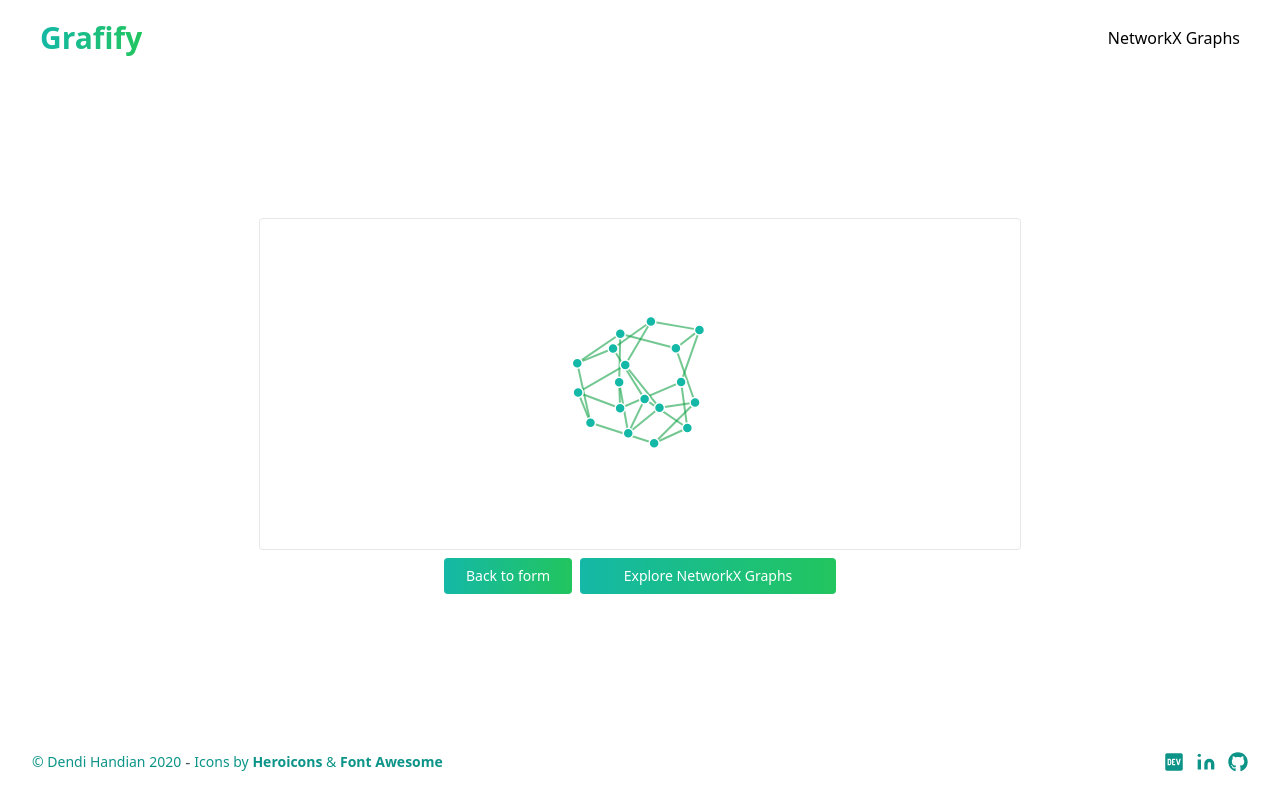
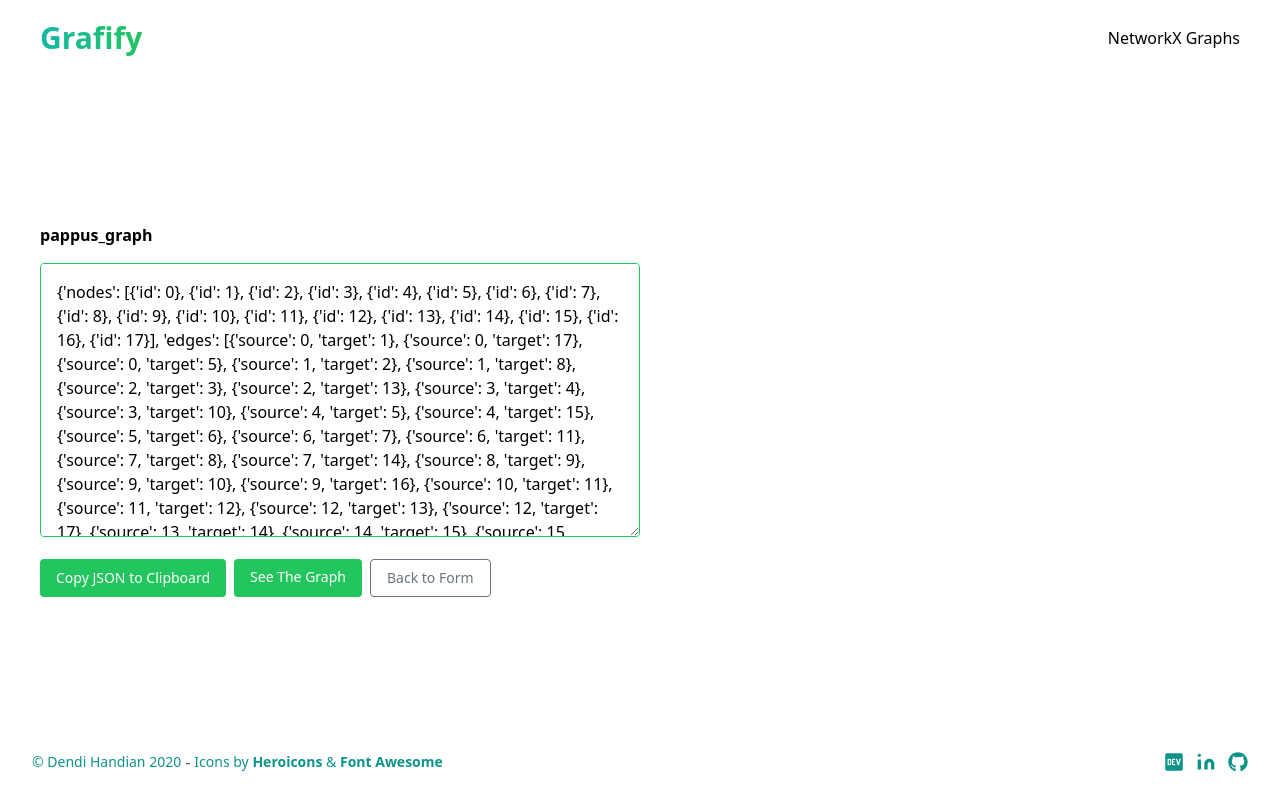
Before and after one commit to dendihandian/grafify, a Flask app: page /networkx-graphs/pappus_graph in a window 1280 px wide. Run offline with Flask 2, Linux system fonts and the light colour scheme; style sheets or scripts are compiled from the project's sources; some libraries are stand-ins or nearby versions.

Commit message:
persist graph form data, nx graph json page, enhance project structure

```diff
--- /dev/null
+++ b/app/blueprints/networkx_blueprint.py
@@ -0,0 +1,66 @@
+from flask import Blueprint, render_template
+from datetime import datetime
+from app.utilities.graph_selector import graph_selector
+
+networkx_blueprint = Blueprint('networkx_blueprint', __name__,
+                        template_folder='templates')
+
+@networkx_blueprint.route('/networkx-graphs')
+def nx_graph_list():
+    return render_template('networkx-graphs.html', today=datetime.today())
+
+@networkx_blueprint.route('/networkx-graphs/<graph_name>')
+def nx_graph_show(graph_name):
+
+    graph = {
+        'nodes': [],
+        'edges': []
+    }
+
+    nx_graph = graph_selector(graph_name)
+
+    if (nx_graph):
+        for node in nx_graph.nodes():
+            graph['nodes'].append({
+                'id': node
+            })
+
+        for edge in nx_graph.edges():
+            graph['edges'].append({
+                'source': edge[0],
+                'target': edge[1]
+            })
+
+    return render_template('networkx-graph-json.html',
+        graph=graph,
+        graph_name=graph_name,
+        today=datetime.today()
+    )
+
+@networkx_blueprint.route('/networkx-graphs/<graph_name>/result')
+def nx_graph_result(graph_name):
+
+    graph = {
+        'nodes': [],
+        'edges': []
+    }
+
+    nx_graph = graph_selector(graph_name)
+
+    if (nx_graph):
+        for node in nx_graph.nodes():
+            graph['nodes'].append({
+                'id': node
+            })
+
+        for edge in nx_graph.edges():
+            graph['edges'].append({
+                'source': edge[0],
+                'target': edge[1]
+            })
+
+    return render_template('result.html',
+        graph=graph,
+        graph_name=graph_name,
+        today=datetime.today()
+    )
--- a/app/blueprints/nx_generators.py
+++ /dev/null
@@ -1,39 +0,0 @@
-from flask import Blueprint, render_template
-from datetime import datetime
-from app.blueprints.graph_selector import graph_selector
-
-nx_generators = Blueprint('nx_generators', __name__,
-                        template_folder='templates')
-
-@nx_generators.route('/networkx-graphs')
-def nx_graph_list():
-    return render_template('networkx-graphs.html', today=datetime.today())
-
-@nx_generators.route('/networkx-graphs/<graph_name>')
-def nx_graph_show(graph_name):
-
-    graph = {
-        'nodes': [],
-        'edges': []
-    }
-
-    nx_graph = graph_selector(graph_name)
-
-    if (nx_graph):
-        for node in nx_graph.nodes():
-            graph['nodes'].append({
-                'id': node
-            })
-
-        for edge in nx_graph.edges():
-            graph['edges'].append({
-                'source': edge[0],
-                'target': edge[1]
-            })
-
-    return render_template('result.html',
-        graph=graph,
-        graph_name=graph_name,
-        # networkx=True,
-        today=datetime.today()
-    )
--- a/main.py
+++ b/main.py
@@ -3,7 +3,7 @@ from datetime import datetime
 from networkx import convert, Graph, generators
 from flask import Flask, render_template, request, jsonify, flash, redirect
 
-from app.blueprints.nx_generators import nx_generators
+from app.blueprints.networkx_blueprint import networkx_blueprint
 from config.app import APP_DEBUG, APP_SECRET_KEY
 
 app = Flask(__name__)
@@ -44,7 +44,7 @@ def result():
     )
 
 
-app.register_blueprint(nx_generators)
+app.register_blueprint(networkx_blueprint)
 
 if __name__ == "__main__":
     app.run(debug=APP_DEBUG)
--- a/package.json
+++ b/package.json
@@ -28,8 +28,9 @@
   },
   "homepage": "https://github.com/dendihandian/grafify#readme",
   "devDependencies": {
+    "@alpinejs/persist": "^3.7.0",
+    "@ryangjchandler/alpine-clipboard": "^2.1.0",
     "alpinejs": "^3.7.0",
-    "@alpinejs/persist": "^3.7.0",
     "browser-sync": "^2.27.7",
     "browser-sync-webpack-plugin": "^2.3.0",
     "cross-env": "^7.0.3",
--- a/resources/js/app.js
+++ b/resources/js/app.js
@@ -2,9 +2,8 @@ import './force-directed-graph/v6';
 
 import Alpine from 'alpinejs'
 import persist from '@alpinejs/persist'
-
-window.Alpine = Alpine
-window.persist = persist
+import Clipboard from "@ryangjchandler/alpine-clipboard"
 
 Alpine.plugin(persist)
+Alpine.plugin(Clipboard)
 Alpine.start()
--- a/templates/layout/app.html
+++ b/templates/layout/app.html
@@ -4,6 +4,7 @@
 	<meta charset="UTF-8">
 	<meta http-equiv="X-UA-Compatible" content="IE=edge">
 	<meta name="viewport" content="width=device-width, initial-scale=1.0">
+    <meta name="description" content="A JSON graph viewer app based on D3.js and NetworkX">
 	<title>Grafify</title>
 	<link rel="stylesheet" href="{{ url_for('static', filename= 'css/app.css') }}">
 </head>
--- /dev/null
+++ b/templates/networkx-graph-json.html
@@ -0,0 +1,24 @@
+{% extends 'layout/app.html' %}
+
+{% block content %}
+    <div class="w-full">
+        <h3 class="py-4 font-bold text-center sm:text-left">{{ graph_name }}</h3>
+        <div class="w-full px-4 sm:px-0">
+            <div class="w-full sm:w-1/2">
+                <textarea class="w-full p-4 border border-green-500 rounded" name="" id="" cols="30" rows="10" readonly>{{ graph }}</textarea>
+            </div>
+            <div class="flex justify-center w-full py-4 sm:w-1/2 sm:justify-start" x-data="{'exampleGraphValue': exampleGraphValue, 'copied': false}">
+                <div class="px-4 py-2 text-sm text-gray-500 bg-transparent border border-gray-500 rounded" x-show="copied">Copied!</div>
+                <button class="px-4 py-2 text-sm text-white bg-green-500 rounded" x-show="!copied" @click="$clipboard(exampleGraphValue); copied = true">Copy JSON to Clipboard</button>
+                <a class="px-4 py-2 ml-2 text-sm text-white bg-green-500 rounded" href="/networkx-graphs/{{graph_name}}/result">See The Graph</a>
+                <a class="px-4 py-2 ml-2 text-sm text-gray-500 bg-transparent border border-gray-500 rounded" href="/">Back to Form</a>
+            </div>
+        </div>
+    </div>
+{% endblock %}
+
+{% block prescript %}
+<script>
+    var exampleGraphValue = {{ graph|tojson|safe }};
+</script>
+{% endblock %}
--- a/templates/result.html
+++ b/templates/result.html
@@ -4,7 +4,7 @@
 	<div class="mx-auto">
 		<div class="w-full mx-auto border border-gray-200 rounded" id="graph-container"></div>
 		<div class="flex flex-col items-center justify-center w-full py-2 sm:flex-row">
-			<a class="w-32 px-4 py-2 text-sm text-center text-white rounded from-teal-500 to-green-500 bg-gradient-to-r" type="button" href="/">Back to form</a>
+			<a class="px-4 py-2 ml-2 text-sm text-gray-500 bg-transparent border border-gray-500 rounded" href="/">Back to Form</a>
 			<a class="w-64 px-4 py-2 mt-4 text-sm text-center text-white rounded sm:mt-0 sm:ml-2 from-teal-500 to-green-500 bg-gradient-to-r" type="button" href="/networkx-graphs">Explore NetworkX Graphs</a>
 		</div>
 	</div>
```
Also changed, not shown: app/utilities/graph_selector.py (renamed from app/blueprints/graph_selector.py), package-lock.json.
